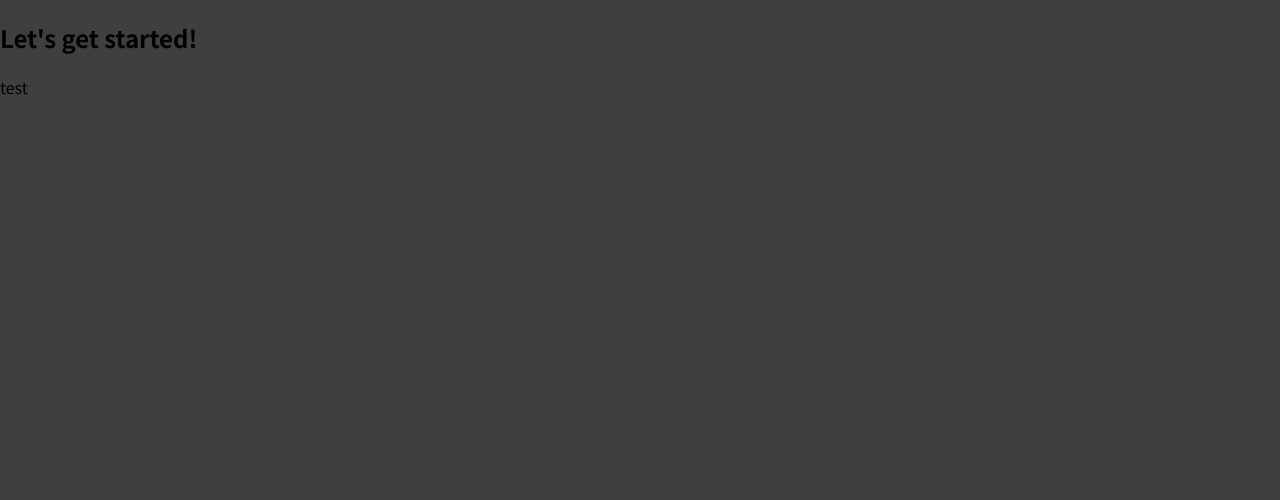
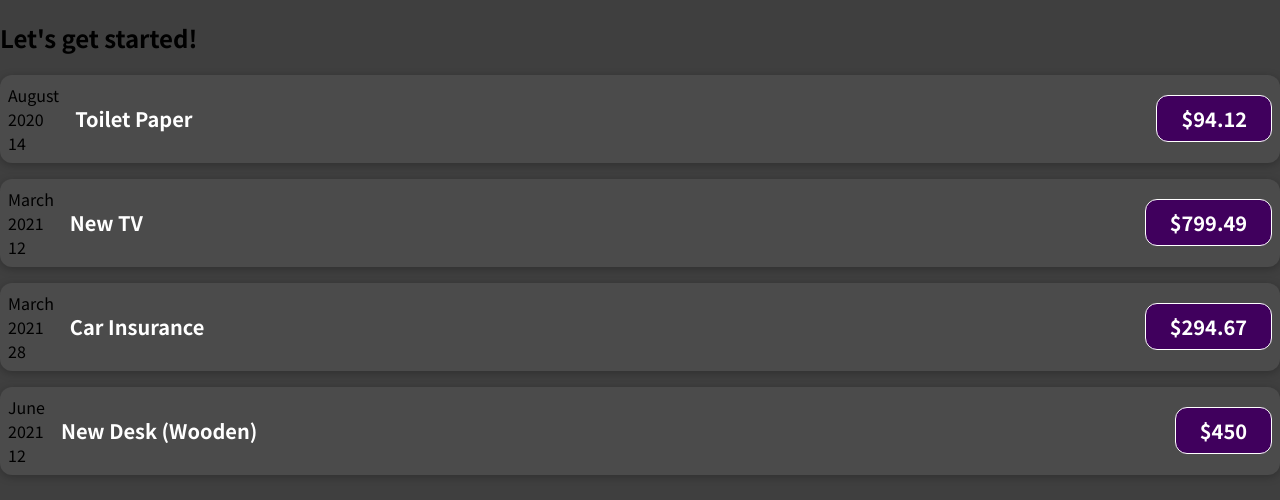
Before and after one commit to yanivbendavid/ReactProject, a JavaScript app: page / in a window 1280 px wide. Shown: the top 500 px of the page. Built offline with nearby package versions, Linux system fonts and the light colour scheme.

Commit message:
Project init

```diff
--- a/src/App.js
+++ b/src/App.js
@@ -1,8 +1,56 @@
+import ExpenseItem from "./components/ExpenseItem";
+
 function App() {
+  const expenses = [
+    {
+      id: "e1",
+      title: "Toilet Paper",
+      amount: 94.12,
+      date: new Date(2020, 7, 14),
+    },
+    {
+      id: "e2",
+      title: "New TV",
+      amount: 799.49,
+      date: new Date(2021, 2, 12),
+    },
+    {
+      id: "e3",
+      title: "Car Insurance",
+      amount: 294.67,
+      date: new Date(2021, 2, 28),
+    },
+    {
+      id: "e4",
+      title: "New Desk (Wooden)",
+      amount: 450,
+      date: new Date(2021, 5, 12),
+    },
+  ];
+
   return (
     <div>
       <h2>Let's get started!</h2>
-      <div>test</div>
+      <ExpenseItem
+        title={expenses[0].title}
+        amount={expenses[0].amount}
+        date={expenses[0].date}
+      />
+      <ExpenseItem
+        title={expenses[1].title}
+        amount={expenses[1].amount}
+        date={expenses[1].date}
+      />
+      <ExpenseItem
+        title={expenses[2].title}
+        amount={expenses[2].amount}
+        date={expenses[2].date}
+      />
+      <ExpenseItem
+        title={expenses[3].title}
+        amount={expenses[3].amount}
+        date={expenses[3].date}
+      />
     </div>
   );
 }
--- /dev/null
+++ b/src/components/ExpenseDate.css
@@ -0,0 +1,26 @@
+.expense-date {
+  display: flex;
+  flex-direction: column;
+  width: 5.5rem;
+  height: 5.5rem;
+  border: 1px solid #ececec;
+  background-color: #2a2a2a;
+  color: white;
+  border-radius: 12px;
+  align-items: center;
+  justify-content: center;
+}
+
+.expense-date__month {
+  font-size: 0.75rem;
+  font-weight: bold;
+}
+
+.expense-date__year {
+  font-size: 0.75rem;
+}
+
+.expense-date__day {
+  font-size: 1.5rem;
+  font-weight: bold;
+}
--- /dev/null
+++ b/src/components/ExpenseDate.js
@@ -0,0 +1,17 @@
+import './ExpenseDate.css';
+
+function ExpenseDate(props) {
+  const month = props.date.toLocaleString("en-US", { month: "long" });
+  const day = props.date.toLocaleString("en-US", { day: "2-digit" });
+  const year = props.date.getFullYear();
+
+  return (
+    <div>
+      <div>{month}</div>
+      <div>{year}</div>
+      <div>{day}</div>
+    </div>
+  );
+}
+
+export default ExpenseDate;
--- /dev/null
+++ b/src/components/ExpenseItem.css
@@ -0,0 +1,56 @@
+.expense-item {
+    display: flex;
+    justify-content: space-between;
+    align-items: center;
+    box-shadow: 0 2px 8px rgba(0, 0, 0, 0.25);
+    padding: 0.5rem;
+    margin: 1rem 0;
+    border-radius: 12px;
+    background-color: #4b4b4b;
+  }
+
+  .expense-item__description {
+    display: flex;
+    flex-direction: column;
+    gap: 1rem;
+    align-items: flex-end;
+    flex-flow: column-reverse;
+    justify-content: flex-start;
+    flex: 1;
+  }
+
+  .expense-item h2 {
+    color: #3a3a3a;
+    font-size: 1rem;
+    flex: 1;
+    margin: 0 1rem;
+    color: white;
+  }
+
+  .expense-item__price {
+    font-size: 1rem;
+    font-weight: bold;
+    color: white;
+    background-color: #40005d;
+    border: 1px solid white;
+    padding: 0.5rem;
+    border-radius: 12px;
+  }
+
+  @media (min-width: 580px) {
+    .expense-item__description {
+      flex-direction: row;
+      align-items: center;
+      justify-content: flex-start;
+      flex: 1;
+    }
+
+    .expense-item__description h2 {
+      font-size: 1.25rem;
+    }
+
+    .expense-item__price {
+      font-size: 1.25rem;
+      padding: 0.5rem 1.5rem;
+    }
+  }
--- a/src/components/ExpenseItem.js
+++ b/src/components/ExpenseItem.js
@@ -0,0 +1,16 @@
+import ExpenseDate from "./ExpenseDate";
+import "./ExpenseItem.css";
+
+function ExpenseItem(props) {
+  return (
+    <div className="expense-item">
+      <ExpenseDate date={props.date} />
+      <div className="expense-item__description">
+        <h2>{props.title}</h2>
+        <div className="expense-item__price">${props.amount}</div>
+      </div>
+    </div>
+  );
+}
+
+export default ExpenseItem;
```
Also changed, not shown: 2 other files (tests, documents, lock files or other folders).
